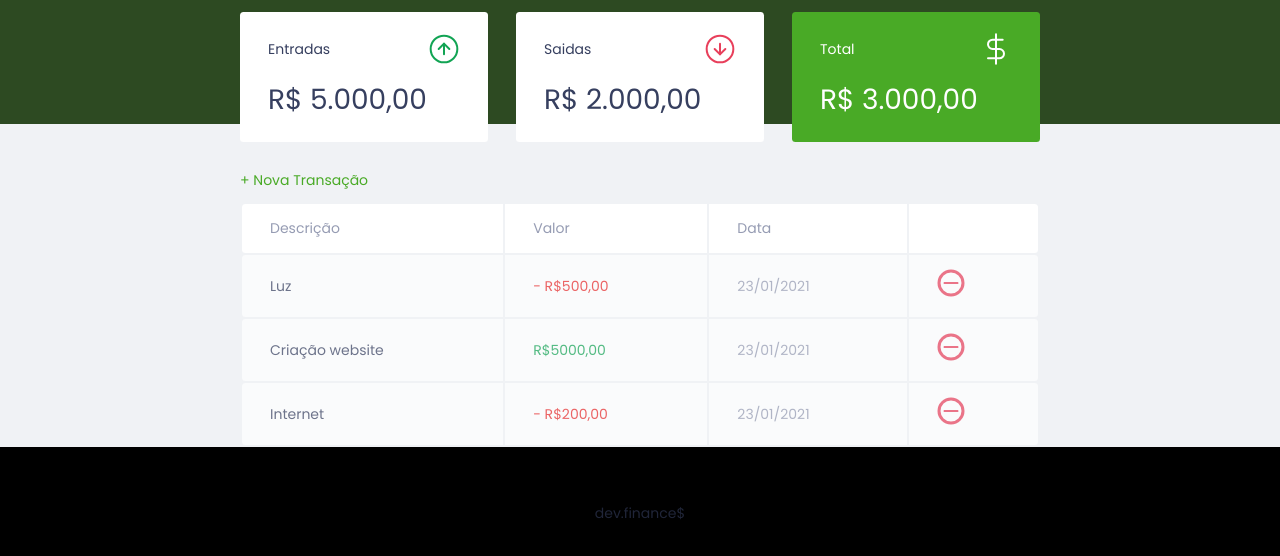
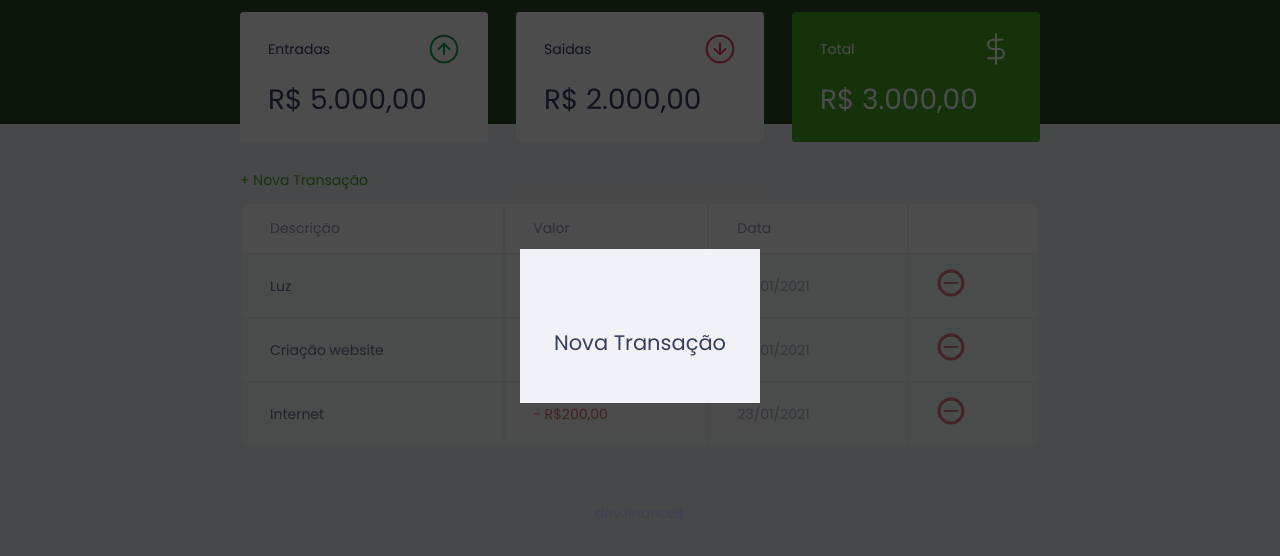
Before and after one commit to opsrobs/Maratona_discover, a plain HTML site: page index.html in a window 1280 px wide. Shown: the part 74-630 px from the top of the page. Drawn offline with Linux system fonts and the light colour scheme.

Commit message:
criando formulário

```diff
--- a/index.html
+++ b/index.html
@@ -87,11 +87,16 @@
 
     </main>
 
-    <div class="modal-overlay">
+    <div class="modal-overlay active">
         <div class="modal">
-            <div class="modal-content">
-                Oi
+
+            <div class="form">
+                <h2> Nova Transação</h2>
+                <form action="">
+
+                </form>
             </div>
+
         </div>
     </div>
     <footer><p>dev.finance$</p></footer>
--- a/style.css
+++ b/style.css
@@ -175,9 +175,26 @@ td.expense{
     width: 100%;
     height: 100%;
 
-    background-color: rgba(0, 0, 0, 7);
+    background-color: rgba(0, 0, 0, 0.7);
 
     position: fixed;
+    top: 0;
+    display: flex;
+    align-items: center;
+    justify-content: center;
+
+    opacity: 0;
+    visibility: hidden;
+}
+
+.modal-overlay.active{
+    opacity: 1;
+    visibility: visible;
+}
+
+.modal{
+    background: #f0f2f5;
+    padding: 2.4rem;
 }
 
 
```
